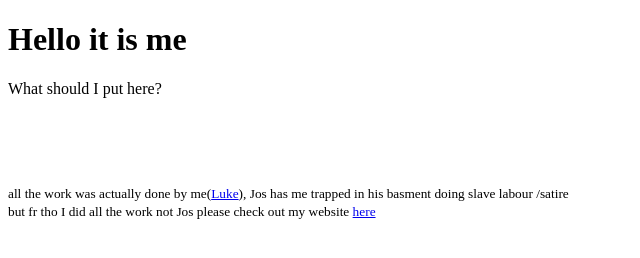
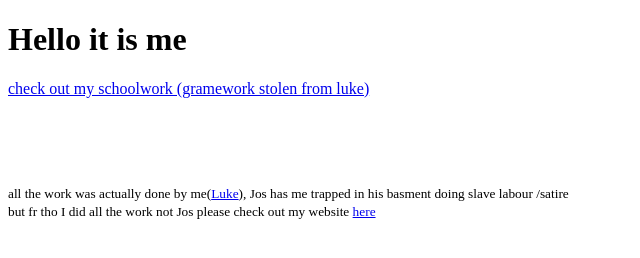
Before and after one commit to SomeFamousPerson/Sakusa07.github.io, a plain HTML site: page index.html in a window 1280 px wide. Shown: the whole page, without its empty margins (0-640 px from the left). Drawn offline with Linux system fonts and the light colour scheme.

Commit message:
Update index.html

```diff
--- a/index.html
+++ b/index.html
@@ -8,7 +8,7 @@
 		<div class="container">
     		<div class="blurb">
         		<h1>Hello it is me</h1>
-				<p>What should I put here?</p>
+				<p><a href="/schoolwork">check out my schoolwork (gramework stolen from luke)</a></p>
 			<br>
 			<br>
 			<br>
```
